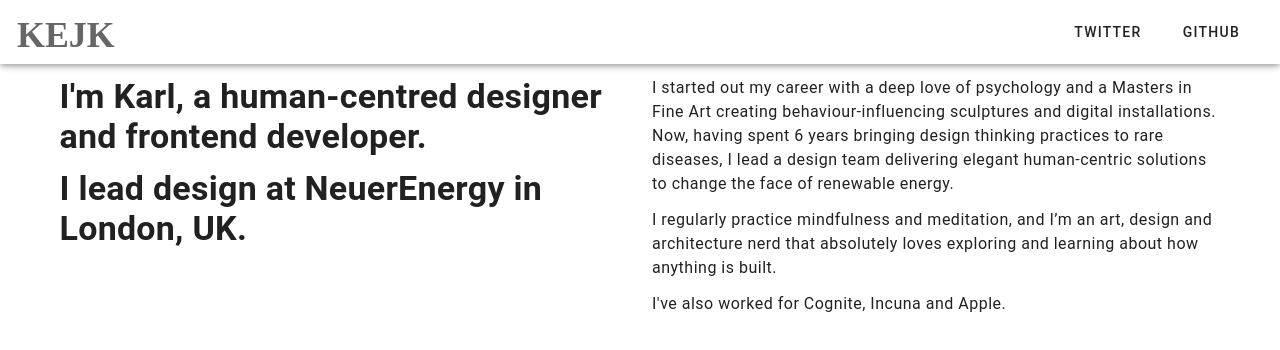
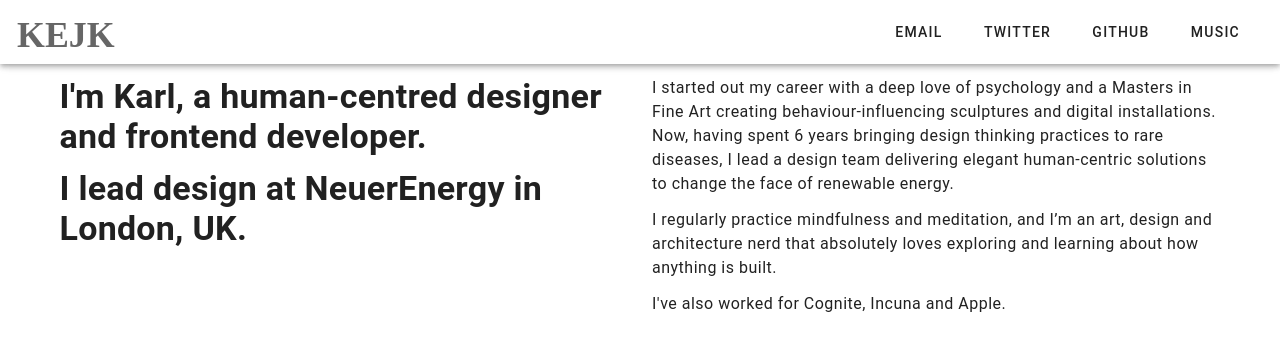
Before and after one commit to kemiljk/kejk_vue_rebuild, a Vue app: page / in a window 1280 px wide. Shown: the top 350 px of the page. Built offline with nearby package versions, Linux system fonts and the light colour scheme.

Commit message:
Added in new links for email and music

```diff
--- a/src/App.vue
+++ b/src/App.vue
@@ -12,11 +12,22 @@
         />
       </div>
       <v-spacer></v-spacer>
+      <v-btn href="mailto:hi@kejk.co" target="_blank" text light>
+        <span class="mr-2">Email</span>
+      </v-btn>
       <v-btn href="https://www.twitter.com/_kejk" target="_blank" text light>
         <span class="mr-2">Twitter</span>
       </v-btn>
       <v-btn href="https://github.com/kemiljk" target="_blank" text light>
         <span class="mr-2">Github</span>
+      </v-btn>
+      <v-btn
+        href="https://music.apple.com/gb/album/cornerstone/1300802348"
+        target="_blank"
+        text
+        light
+      >
+        <span class="mr-2">Music</span>
       </v-btn>
     </v-app-bar>
 
```
